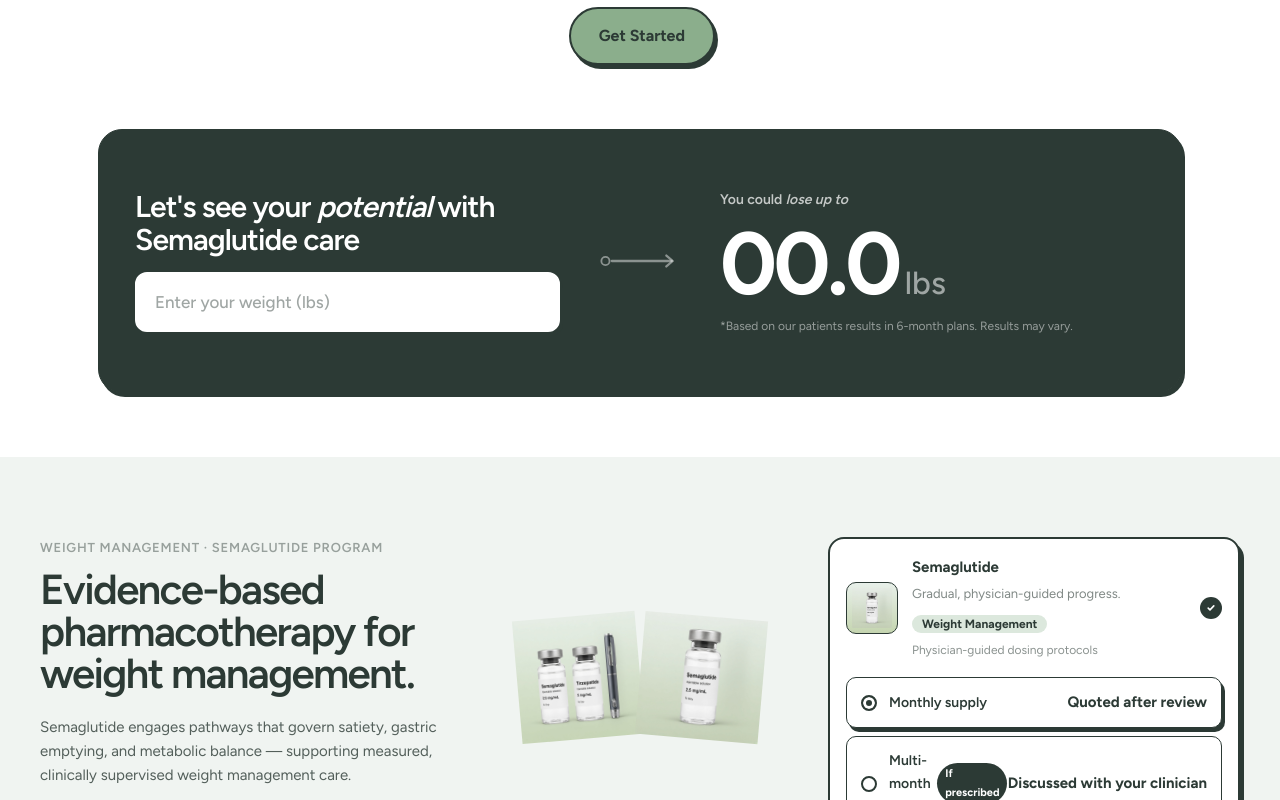
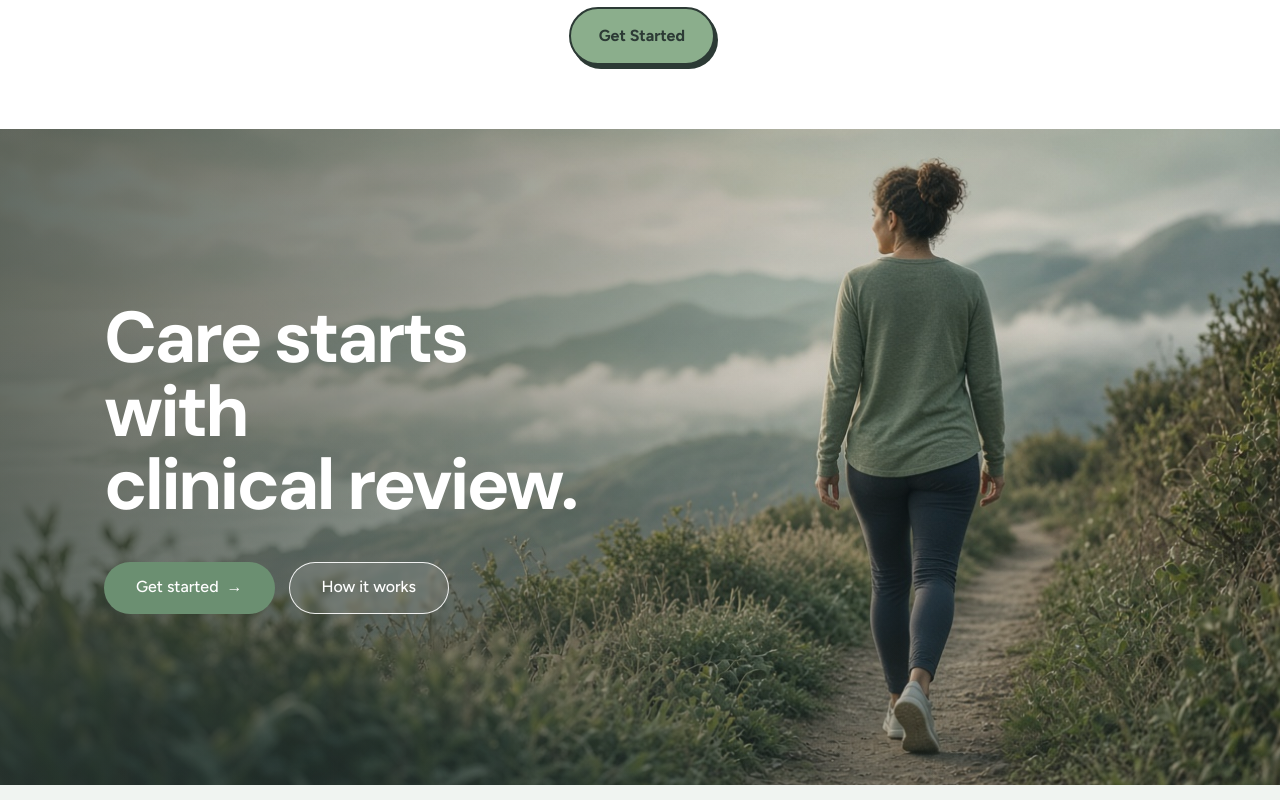
Before and after one commit to Emmanuelombaye/novimid, a Next.js app in the folder web/: page /treatments in a window 1280 px wide. Shown: the part 1520-2320 px from the top of the page. Built offline with nearby package versions, Linux system fonts and the light colour scheme.

Commit message:
Replace treatments weight calculator with edge-to-edge lifestyle CTA.

```diff
--- a/web/src/app/globals.css
+++ b/web/src/app/globals.css
@@ -1515,7 +1515,6 @@ details[open] .faq-plus {
 .treatments-page .explore-hero-section,
 .treatments-page .tx-happy,
 .treatments-page .tx-protocol,
-.treatments-page .tx-calculator,
 .treatments-page .tx-clinical,
 .treatments-page .tx-expect,
 .treatments-page .tx-knowall,
@@ -1527,7 +1526,6 @@ details[open] .faq-plus {
   .treatments-page .explore-hero-section,
   .treatments-page .tx-happy,
   .treatments-page .tx-protocol,
-  .treatments-page .tx-calculator,
   .treatments-page .tx-clinical,
   .treatments-page .tx-expect,
   .treatments-page .tx-knowall,
@@ -1537,8 +1535,7 @@ details[open] .faq-plus {
 }
 
 .treatments-page .tx-happy,
-.treatments-page .tx-protocol,
-.treatments-page .tx-calculator {
+.treatments-page .tx-protocol {
   padding-top: 0 !important;
 }
 
@@ -1566,7 +1563,6 @@ details[open] .faq-plus {
 
 @media (min-width: 768px) {
   .tx-protocol,
-  .tx-calculator,
   .tx-clinical,
   .tx-expect,
   .tx-knowall {
@@ -1577,7 +1573,6 @@ details[open] .faq-plus {
 
 @media (min-width: 992px) {
   .tx-protocol,
-  .tx-calculator,
   .tx-clinical,
   .tx-expect,
   .tx-knowall {
@@ -1982,133 +1977,6 @@ details[open] .faq-plus {
 
 /* Category variants inherit unified CTA */
 
-/* ── tx-calculator ─────────────────────── */
-
-.tx-calculator {
-  background: #fff;
-  border: none;
-  padding: 0 16px 60px;
-}
-
-.tx-calculator__panel {
-  max-width: 1084px;
-  min-height: 264px;
-  margin: 0 auto;
-  display: grid;
-  grid-template-columns: 1fr;
-  gap: 28px;
-  align-items: center;
-  background: #2c3a35;
-  border: 1.5px solid #2c3a35;
-  border-radius: 24px;
-  box-shadow: 3px 4px 0 0 #2c3a35;
-  padding: 32px 24px;
-  color: #fff;
-  overflow: hidden;
-}
-
-.tx-calculator__heading {
-  font-size: clamp(1.375rem, 2.5vw, 1.875rem);
-  font-weight: 600;
-  color: #fff;
-  letter-spacing: -0.03em;
-  margin: 0 0 16px;
-  line-height: 1.1;
-}
-
-.tx-calculator__heading em {
-  font-style: italic;
-}
-
-.tx-calculator__input {
-  width: 100%;
-  padding: 14px 18px;
-  border: 2px solid #fff;
-  border-radius: 12px;
-  background: #fff;
-  font-size: 1.0625rem;
-  color: var(--tx-ink);
-  font-weight: 500;
-  outline: none;
-  box-shadow: 3px 4px 0 0 #2c3a35;
-  appearance: textfield;
-}
-.tx-calculator__input:focus {
-  box-shadow: 1px 2px 0 0 #2c3a35;
-  transform: translate(2px, 2px);
-}
-.tx-calculator__input::placeholder {
-  color: var(--tx-ink);
-  opacity: 0.45;
-}
-
-.tx-calculator__arrow {
-  display: none;
-}
-
-.tx-calculator__readout-label {
-  display: block;
-  font-size: 0.875rem;
-  font-weight: 600;
-  color: rgba(255, 255, 255, 0.72);
-  margin-bottom: 8px;
-}
-.tx-calculator__readout-label em {
-  font-style: italic;
-}
-
-.tx-calculator__readout {
-  display: flex;
-  align-items: baseline;
-  gap: 6px;
-}
-
-.tx-calculator__left,
-.tx-calculator__right {
-  min-width: 0;
-}
-
-.tx-calculator__readout-number {
-  font-size: clamp(3rem, 8vw, 5.5rem);
-  font-weight: 700;
-  color: #fff;
-  letter-spacing: -0.04em;
-  line-height: 1;
-  overflow-wrap: anywhere;
-}
-
-.tx-calculator__readout-unit {
-  font-size: clamp(1.25rem, 3vw, 2rem);
-  font-weight: 500;
-  color: rgba(255, 255, 255, 0.55);
-}
-
-.tx-calculator__readout-caption {
-  display: block;
-  margin-top: 8px;
-  font-size: 0.75rem;
-  color: rgba(255, 255, 255, 0.5);
-  line-height: 1.4;
-}
-
-@media (min-width: 768px) {
-  .tx-calculator__panel {
-    grid-template-columns: 1fr auto 1fr;
-    gap: 40px;
-    padding: 40px 36px;
-  }
-  .tx-calculator__arrow {
-    display: block;
-    color: rgba(255, 255, 255, 0.45);
-    opacity: 1;
-    flex-shrink: 0;
-  }
-  .tx-calc-arrow-svg {
-    width: 80px;
-    height: 16px;
-  }
-}
-
 /* ── tx-clinical ───────────────────────── */
 
 .tx-clinical {
--- a/web/src/components/TreatmentsView.tsx
+++ b/web/src/components/TreatmentsView.tsx
@@ -2,7 +2,9 @@
 
 import Link from "next/link";
 import { useState } from "react";
+import { media } from "@/lib/media";
 import { TreatmentsExplore } from "./TreatmentsExplore";
+import { CtaBand } from "./CtaBand";
 import type { ExploreTone } from "@/lib/treatmentsExplore";
 
 const IMG_PRODUCT = "/images/product-glp1-v2.png";
@@ -107,15 +109,6 @@ function IconCheck() {
     </svg>
   );
 }
-function IconArrowDown() {
-  return (
-    <svg viewBox="0 0 88 16" fill="none" xmlns="http://www.w3.org/2000/svg" className="tx-calc-arrow-svg">
-      <circle cx="6" cy="8" r="4.5" stroke="currentColor" strokeWidth="2" />
-      <path d="M13 8h66" stroke="currentColor" strokeWidth="2.5" strokeLinecap="round" />
-      <path d="m73 2 7 6-7 6" stroke="currentColor" strokeWidth="2.5" strokeLinecap="round" strokeLinejoin="round" />
-    </svg>
-  );
-}
 
 /* ─────────────────────────────────────────────
    SECTION: RetroProtocol
@@ -210,50 +203,26 @@ function RetroProtocol({ data }: { data: ProtocolData }) {
 }
 
 /* ─────────────────────────────────────────────
-   SECTION: RetroCalculator
+   SECTION: TreatmentCtaBand (replaces weight calculator)
 ───────────────────────────────────────────── */
 
-function RetroCalculator({ programLabel }: { programLabel: string }) {
-  const [weight, setWeight] = useState("");
-  const lbs = parseFloat(weight) || 0;
-  const potential = lbs > 0 ? (lbs * 0.2).toFixed(1) : "00.0";
-
+function TreatmentCtaBand({
+  headline,
+  headlineLine2,
+}: {
+  headline: string;
+  headlineLine2: string;
+}) {
   return (
-    <section className="tx-calculator" aria-labelledby="tx-calc-heading">
-      <div className="tx-calculator__panel">
-        <div className="tx-calculator__left">
-          <h2 id="tx-calc-heading" className="tx-calculator__heading">
-            Let&apos;s see your <em>potential</em> with {programLabel}
-          </h2>
-          <div className="tx-calculator__control">
-            <label className="sr-only" htmlFor="tx-calc-weight">Enter your weight (lbs)</label>
-            <input
-              id="tx-calc-weight"
-              className="tx-calculator__input"
-              type="number"
-              inputMode="decimal"
-              min={120}
-              max={400}
-              step={1}
-              placeholder="Enter your weight (lbs)"
-              value={weight}
-              onChange={(e) => setWeight(e.target.value)}
-            />
-          </div>
-        </div>
-        <div className="tx-calculator__arrow" aria-hidden="true">
-          <IconArrowDown />
-        </div>
-        <div className="tx-calculator__right">
-          <span className="tx-calculator__readout-label">You could <em>lose up to</em></span>
-          <span className="tx-calculator__readout" aria-hidden="true">
-            <span className="tx-calculator__readout-number">{potential}</span>
-            <span className="tx-calculator__readout-unit">lbs</span>
-          </span>
-          <span className="tx-calculator__readout-caption">*Based on our patients results in 6-month plans. Results may vary.</span>
-        </div>
-      </div>
-    </section>
+    <CtaBand
+      image={media.treatmentsCtaLifestyle}
+      headline={headline}
+      headlineLine2={headlineLine2}
+      primaryLabel="Get started"
+      secondaryLabel="How it works"
+      secondaryHref="/how-it-works"
+      objectPosition="object-cover object-[62%_center]"
+    />
   );
 }
 
@@ -618,7 +587,7 @@ function SemaStack() {
   return (
     <>
       <RetroProtocol data={SEMA_PROTOCOL} />
-      <RetroCalculator programLabel="Semaglutide care" />
+      <TreatmentCtaBand headline="Care starts with" headlineLine2="clinical review." />
       <RetroClinical data={SEMA_CLINICAL} />
       <RetroExpect data={SEMA_EXPECT} />
       <RetroKnowall
@@ -635,7 +604,7 @@ function TirzStack() {
   return (
     <>
       <RetroProtocol data={TIRZ_PROTOCOL} />
-      <RetroCalculator programLabel="Tirzepatide care" />
+      <TreatmentCtaBand headline="Built around your" headlineLine2="biology." />
       <RetroClinical data={TIRZ_CLINICAL} />
       <RetroExpect data={TIRZ_EXPECT} />
       <RetroKnowall
--- a/web/src/lib/media.ts
+++ b/web/src/lib/media.ts
@@ -146,6 +146,15 @@ export const media = {
     sizes: "100vw",
   } satisfies SiteImage,
 
+  treatmentsCtaLifestyle: {
+    src: "/images/cta-band-treatments.jpg",
+    alt: "Adult walking a quiet sunlit path through soft coastal greenery",
+    width: 1280,
+    height: 720,
+    quality: 86,
+    sizes: "100vw",
+  } satisfies SiteImage,
+
   about: {
     promiseBand: {
       src: "/images/about-band-promise.jpg",
```
Also changed, not shown: web/public/images/cta-band-treatments.jpg (added).
